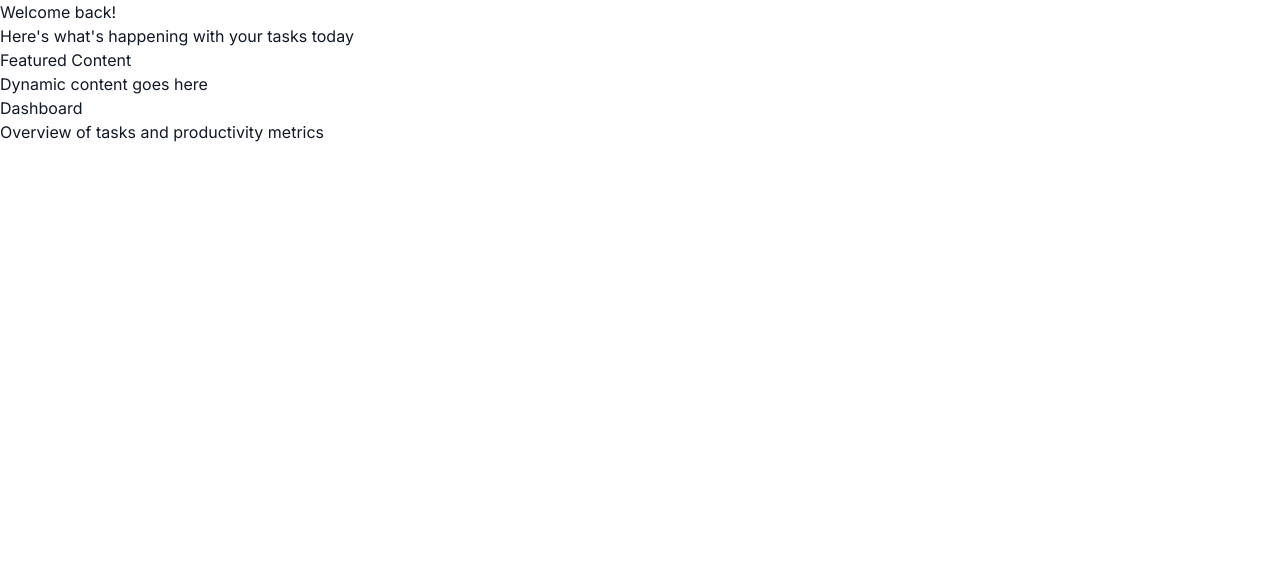
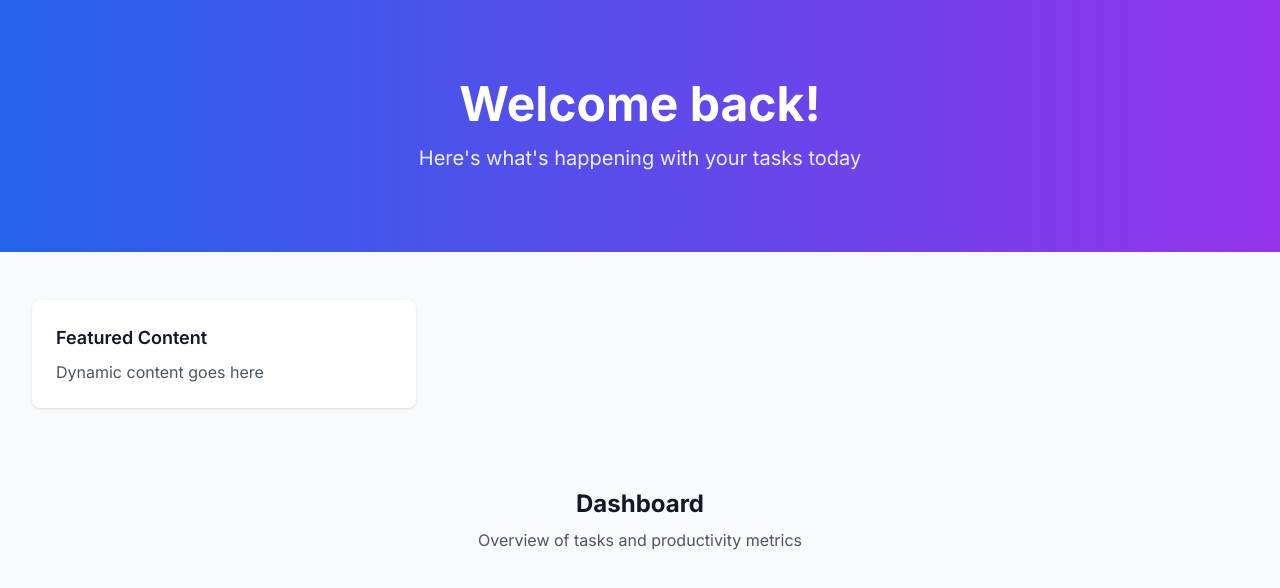
Before and after one commit to abhinav118/task-manager-pro-1755635460400, a Next.js app: page / in a window 1280 px wide. Shown: the top 588 px of the page. Built offline with nearby package versions, Linux system fonts and the light colour scheme.

Commit message:
Add tailwind.config.js

```diff
--- /dev/null
+++ b/tailwind.config.js
@@ -0,0 +1,22 @@
+/** @type {import('tailwindcss').Config} */
+module.exports = {
+  content: [
+    './pages/**/*.{js,ts,jsx,tsx,mdx}',
+    './components/**/*.{js,ts,jsx,tsx,mdx}',
+    './app/**/*.{js,ts,jsx,tsx,mdx}',
+  ],
+  theme: {
+    extend: {
+      colors: {
+        primary: {
+          50: '#eff6ff',
+          100: '#dbeafe',
+          500: '#3b82f6',
+          600: '#2563eb',
+          700: '#1d4ed8',
+        },
+      },
+    },
+  },
+  plugins: [],
+}
```
